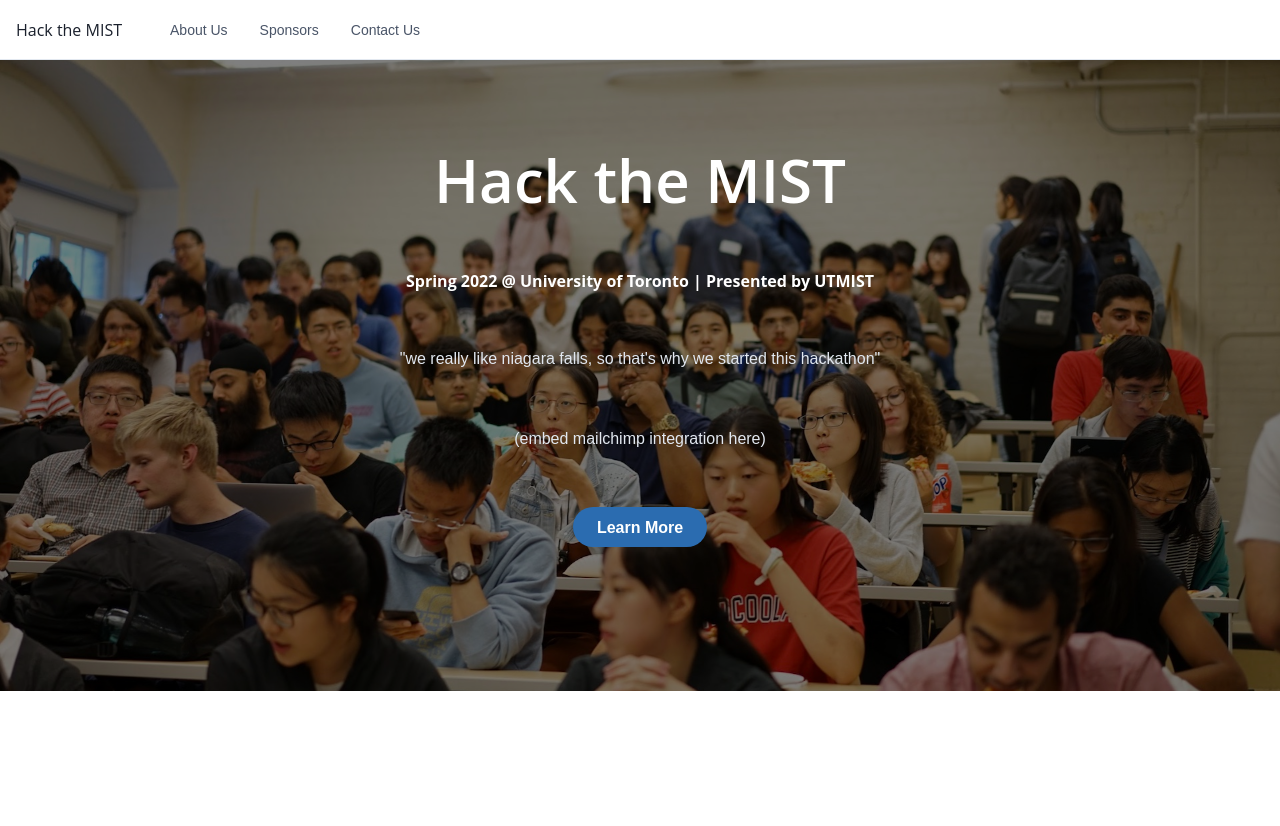
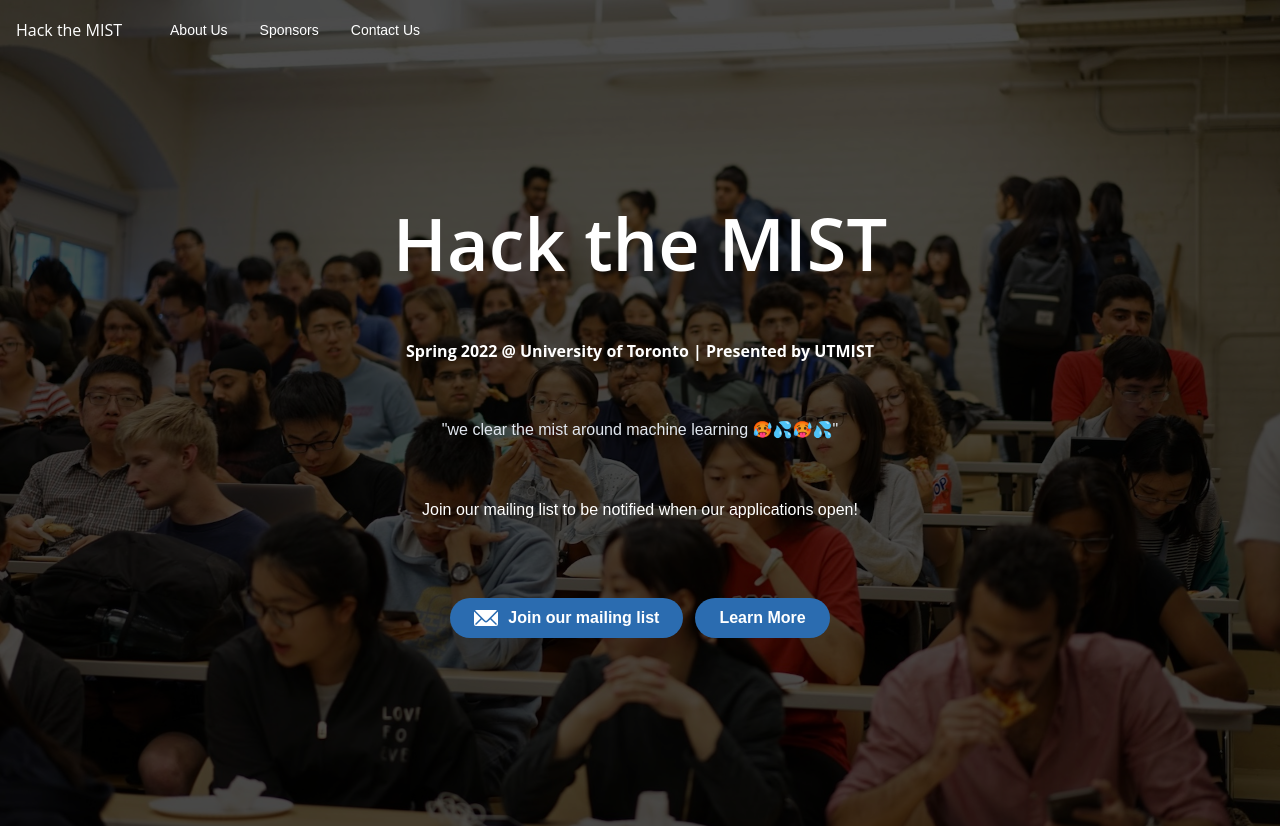
Before and after one commit to UTMIST/hackthemist, a React (Create React App) app: page / in a window 1280 px wide. Shown: the top 826 px of the page. Built offline with nearby package versions, Linux system fonts and the light colour scheme.

Commit message:
Added mailinglist + polished navbar (#3)
* Mailing list enrollment

* Transparent navbar when docked

* Dismiss navbar when clicking item on mobile

* lol

```diff
--- a/src/sections/Header.tsx
+++ b/src/sections/Header.tsx
@@ -1,21 +1,25 @@
 import * as React from 'react';
-import {Container, Stack, Box, Heading, Button, Text} from '@chakra-ui/react'
+import {Container, Stack, Box, Heading, Button, Text, Icon} from '@chakra-ui/react'
 import {scrollToSection} from "../util/scroll";
 import audience from '../img/audience.jpg';
+import {
+    EmailIcon,
+} from '@chakra-ui/icons';
 
 const Component = () => (
     <Box style={{width: '100vw', backgroundImage: `url(${audience})`, backgroundSize: 'cover', backgroundAttachment: 'fixed'}}>
-        <Box background={'rgba(0, 0, 0, 0.5)'}>
+        <Box background={'rgba(0, 0, 0, 0.7)'}>
             <Container maxW={'3xl'}>
                 <Stack
                     as={Box}
                     textAlign={'center'}
                     spacing={{base: 8, md: 14}}
-                    py={{base: 20, md: 36}}>
+                    py={{base: 20, md: 36}}
+                    style={{paddingTop: '200px', paddingBottom: '200px'}}>
                     <Heading
                         color='white'
                         fontWeight={600}
-                        fontSize={{base: '5xl', sm: '5xl', md: '6xl'}}>
+                        fontSize={{base: '5xl', sm: '5xl', md: '7xl'}}>
                         Hack the MIST
                     </Heading>
                     <Heading
@@ -25,17 +29,37 @@
                         Spring 2022 @ University of Toronto | Presented by UTMIST
                     </Heading>
                     <Text color={'gray.200'}>
-                        "we really like niagara falls, so that's why we started this hackathon"
+                        "we clear the mist around machine learning 🥵💦🥵💦"
                     </Text>
-                    <Text color={'gray.200'}>
-                        (embed mailchimp integration here)
+                    <Text color={'white'}>
+                        Join our mailing list to be notified when our applications open!
                     </Text>
                     <Stack
-                        direction={'column'}
+                        style={{marginTop: "20px"}}
+                        direction={{base: 'column', sm: 'column', md: 'row'}}
                         spacing={3}
                         align={'center'}
                         alignSelf={'center'}
                         position={'relative'}>
+                        <Button
+                            colorScheme={'blue'}
+                            bg={'blue.600'}
+                            rounded={'full'}
+                            px={6}
+                            _hover={{
+                                bg: 'blue.500',
+                            }}
+                            onClick={() => window.open('https://eepurl.com/dGMddD', '_blank')}>
+
+                            <Icon
+                                as={EmailIcon}
+                                w={6}
+                                h={6}
+                                style={{marginRight: '10px'}}
+                            />
+
+                            Join our mailing list
+                        </Button>
                         <Button
                             colorScheme={'blue'}
                             bg={'blue.600'}
--- a/src/sections/Navigation.tsx
+++ b/src/sections/Navigation.tsx
@@ -24,21 +24,50 @@
     ChevronDownIcon,
     ChevronRightIcon,
 } from '@chakra-ui/icons';
+import {useEffect, useState} from "react";
 
 const Navbar = () => {
     const {isOpen, onToggle} = useDisclosure();
+    const [navbarDocked, setNavbarDocked] = useState(true);
+
+    const onScroll = () => {
+        // Make navbar transparent when it's at the top.
+        setNavbarDocked(window.scrollY < 10);
+    };
+
+    useEffect(() => {
+        onScroll();
+        window.addEventListener('scroll', onScroll);
+
+        return () => window.removeEventListener('scroll', onScroll);
+    }, []);
+
+    const navbarTransparent = navbarDocked && !isOpen;
+
+    const backgroundColor = navbarTransparent
+        ? 'rgba(0, 0, 0, 0)'
+        : 'white'
+
+    const borderColor = navbarTransparent
+        ? 'rgba(0, 0, 0, 0)'
+        : 'gray.400';
+
+    const textColor = navbarTransparent
+        ? 'rgba(255, 255, 255, 255)'
+        : 'gray.600';
 
     return (
         <Box style={{position: 'fixed', width: '100%', zIndex: 1000}}>
             <Flex
-                bg={useColorModeValue('white', 'gray.800')}
-                color={useColorModeValue('gray.600', 'white')}
+                bg={backgroundColor}
+                color={textColor}
                 minH={'60px'}
                 py={{base: 2}}
                 px={{base: 4}}
                 borderBottom={1}
                 borderStyle={'solid'}
-                borderColor={useColorModeValue('gray.200', 'gray.900')}
+                borderColor={borderColor}
+                style={{transitionDuration: '0.5s'}}
                 align={'center'}>
                 <Flex
                     flex={{base: 1, md: 'auto'}}
@@ -49,7 +78,8 @@
                         icon={
                             isOpen ? <CloseIcon w={3} h={3}/> : <HamburgerIcon w={5} h={5}/>
                         }
-                        variant={'ghost'}
+                        variant={navbarTransparent ? 'outline' : 'ghost'}
+                        style={navbarTransparent ? {background: 'rgba(0, 0, 0, 0)'} : {}}
                         aria-label={'Toggle Navigation'}
                     />
                 </Flex>
@@ -58,12 +88,12 @@
                         href='#'
                         textAlign={useBreakpointValue({base: 'center', md: 'left'})}
                         fontFamily={'heading'}
-                        color={useColorModeValue('gray.800', 'white')}>
+                        color={textColor}>
                         Hack the MIST
                     </Link>
 
                     <Flex display={{base: 'none', md: 'flex'}} ml={10}>
-                        <DesktopNav/>
+                        <DesktopNav navbarDocked={navbarTransparent}/>
                     </Flex>
                 </Flex>
 
@@ -97,15 +127,19 @@
             </Flex>
 
             <Collapse in={isOpen} animateOpacity>
-                <MobileNav/>
+                <MobileNav toggleParent={onToggle}/>
             </Collapse>
         </Box>
     );
 }
 
-const DesktopNav = () => {
-    const linkColor = useColorModeValue('gray.600', 'gray.200');
-    const linkHoverColor = useColorModeValue('gray.800', 'white');
+const DesktopNav = ({navbarDocked}: { navbarDocked: boolean }) => {
+    const linkColor = navbarDocked
+        ? 'white'
+        : 'gray.600';
+    const linkHoverColor = navbarDocked
+        ? 'white'
+        : 'gray.800';
     const popoverContentBgColor = useColorModeValue('white', 'gray.800');
 
     return (
@@ -184,20 +218,21 @@
     );
 };
 
-const MobileNav = () => {
+const MobileNav = ({toggleParent}: { toggleParent: any }) => {
     return (
         <Stack
             bg={useColorModeValue('white', 'gray.800')}
             p={4}
             display={{md: 'none'}}>
             {NAV_ITEMS.map((navItem) => (
-                <MobileNavItem key={navItem.label} {...navItem} />
+                <MobileNavItem key={navItem.label} navItem={navItem} toggleParent={toggleParent}/>
             ))}
         </Stack>
     );
 };
 
-const MobileNavItem = ({label, children, href}: NavItem) => {
+const MobileNavItem = ({navItem, toggleParent}: { navItem: NavItem, toggleParent: any }) => {
+    const {label, children, href} = navItem;
     const {isOpen, onToggle} = useDisclosure();
 
     return (
@@ -210,7 +245,8 @@
                 align={'center'}
                 _hover={{
                     textDecoration: 'none',
-                }}>
+                }}
+                onClick={toggleParent}>
                 <Text
                     fontWeight={600}
                     color={useColorModeValue('gray.600', 'gray.200')}>
```
